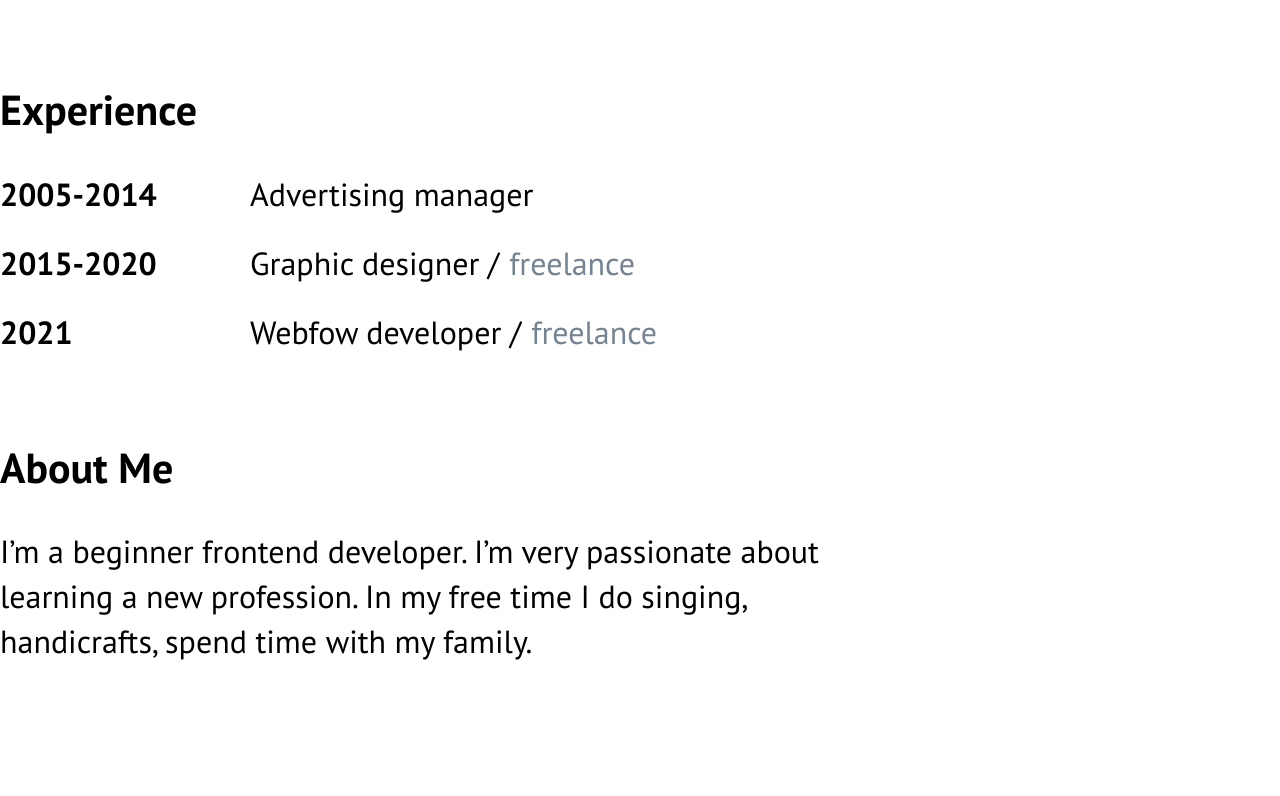
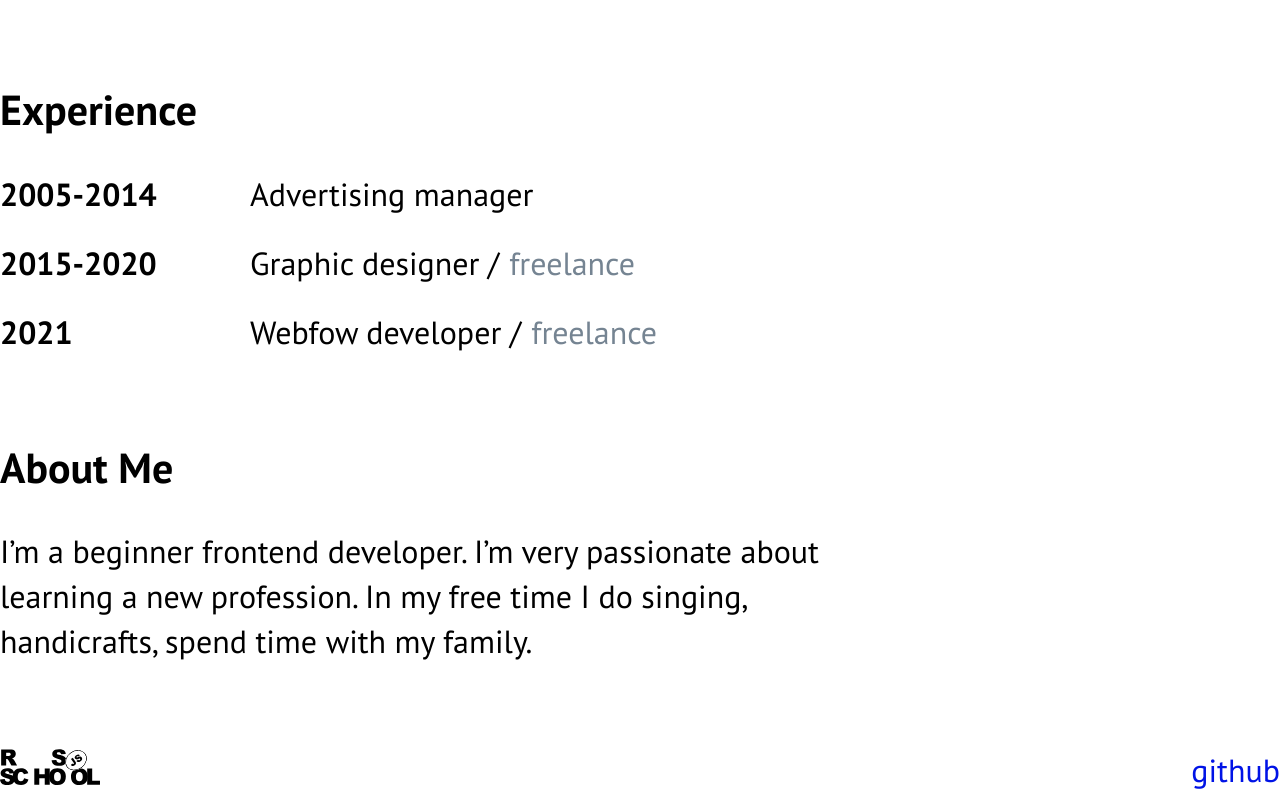
Before and after one commit to katuncha/rsschool-cv, a plain HTML site: page index.html in a window 1280 px wide. Shown: the part 1127-1923 px from the top of the page. Before the commit the page ends 1875 px from the top, so only its background shows below. Drawn offline with Linux system fonts and the light colour scheme.

Commit message:
feat: add footer

```diff
--- a/index.html
+++ b/index.html
@@ -173,8 +173,15 @@
     </div>
     <div class="footer">
         <div class="container">
+            <div class="section_flex section_flex-between">
+                <div class="footer__img-wrapper">
+                    <img class="footer__logo" src="./assets/img/rs_school_js.svg" alt="logo_rs">
+                </div>
+                <div class="footer__text-wrapper">
+                    <a href="https://github.com/katuncha/rsschool-cv/tree/rsschool-cv-html" class="link">github</a>
+                </div>
 
-
+            </div>
         </div>
     </div>
 
--- a/style.css
+++ b/style.css
@@ -75,6 +75,8 @@ body {
 
 .link {
     color: #0013E6;
+    text-decoration: none;
+    cursor: pointer;
 }
 
 .about__title {
@@ -130,6 +132,16 @@ p {
     width: 70%;
 }
 
+.footer__logo {
+    min-width: 100px;
+}
+
+.section_flex-between {
+    justify-content: space-between;
+}
+
+
+
 @media (max-width: 768px) {
     .container_50 {
       width: 100%;
```
Also changed, not shown: assets/img/rs_school_js.svg (added).
